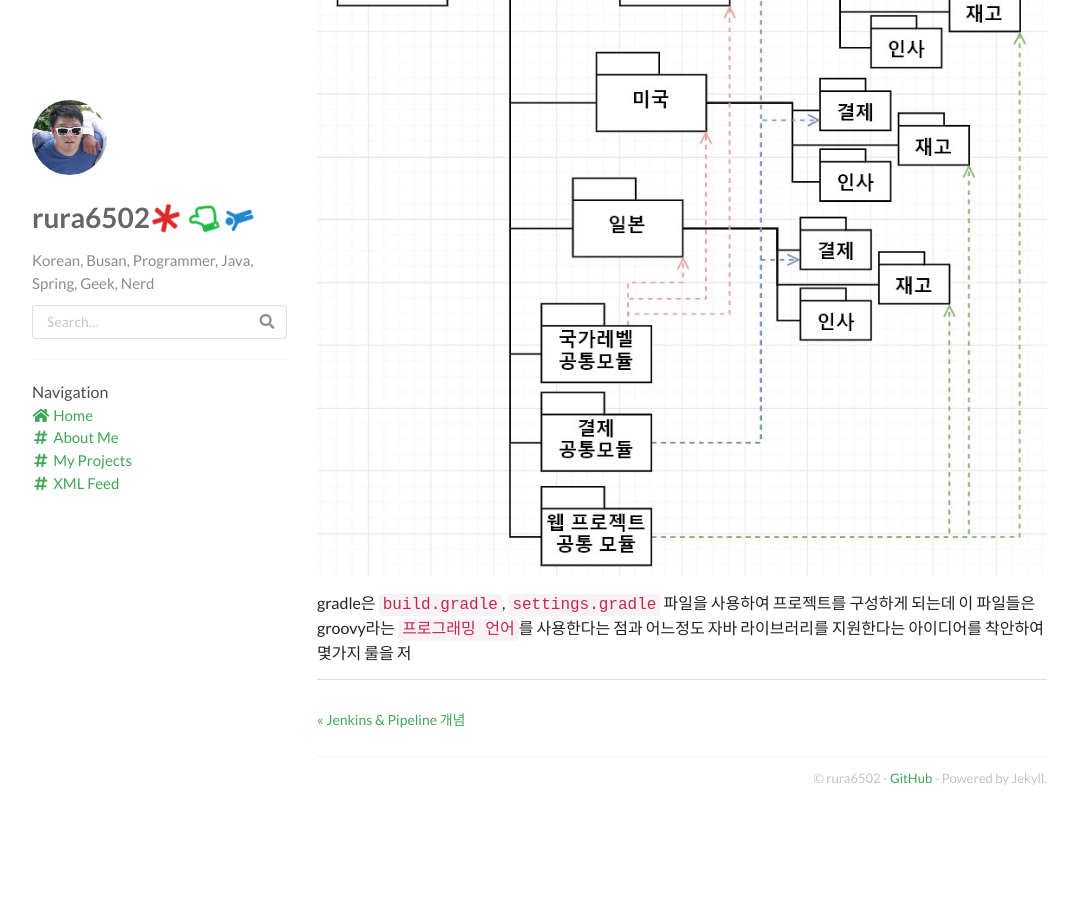
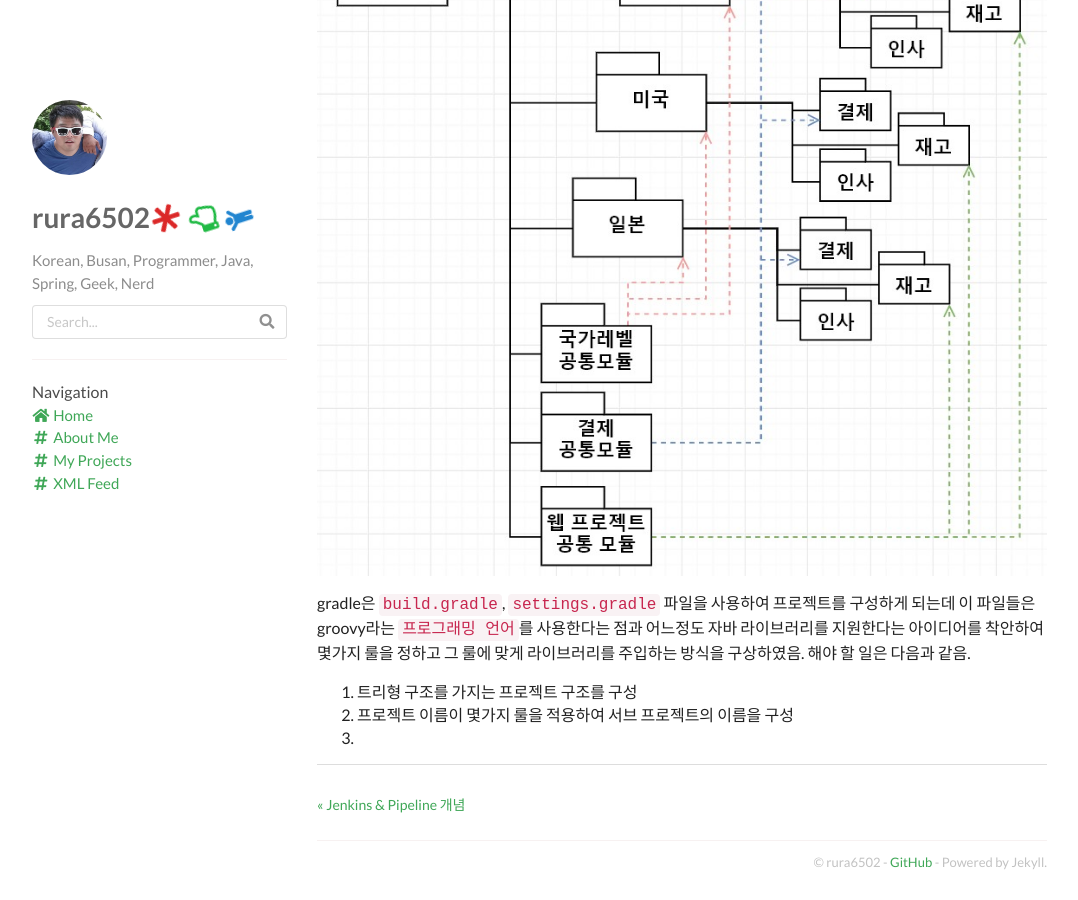
Before and after one commit to rura6502/rura6502.github.io, a Jekyll site: the page built from _posts/2019-05-25-Spring-Boot-Multi-Moudle-Project-using-Advanced-Gradle.md, in a window 1280 px wide and 900 px high, scrolled down 872 px. Shown: the whole window, without its empty margins (53-1131 px from the left). Built offline with Jekyll 4.4.1, drawn with Linux system fonts in a browser that asks for light colours; nearby versions of some CDN libraries; comment, search, counter and statistics services are not loaded; before the commit the page ends 1688 px from its top, so only the background shows below that.

Commit message:
_posts/2019-05-25-Spring-Boot-Multi-Moudle-Project-using-Advanced-Gradle.md updated from https://stackedit.io/

```diff
--- a/_posts/2019-05-25-Spring-Boot-Multi-Moudle-Project-using-Advanced-Gradle.md
+++ b/_posts/2019-05-25-Spring-Boot-Multi-Moudle-Project-using-Advanced-Gradle.md
@@ -15,13 +15,17 @@ categories: [Spring_Boot, Gradle, Multi_Module]
 
 ![gradle-flexible-multimodule-project](https://github.com/rura6502/rura6502.github.io/blob/master/_posts/_image/gradle-flexible-multimodule-project.jpg?raw=true)
 
-gradle은 `build.gradle`, `settings.gradle` 파일을 사용하여 프로젝트를 구성하게 되는데 이 파일들은 groovy라는 `프로그래밍 언어`를 사용한다는 점과 어느정도 자바 라이브러리를 지원한다는 아이디어를 착안하여 몇가지 룰을 저
+gradle은 `build.gradle`, `settings.gradle` 파일을 사용하여 프로젝트를 구성하게 되는데 이 파일들은 groovy라는 `프로그래밍 언어`를 사용한다는 점과 어느정도 자바 라이브러리를 지원한다는 아이디어를 착안하여 몇가지 룰을 정하고 그 룰에 맞게 라이브러리를 주입하는 방식을 구상하였음. 해야 할 일은 다음과 같음.
+
+1. 트리형 구조를 가지는 프로젝트 구조를 구성
+2. 프로젝트 이름이 몇가지 룰을 적용하여 서브 프로젝트의 이름을 구성
+3.
 
 
 
 
 
 <!--stackedit_data:
-eyJoaXN0b3J5IjpbLTE5MTYyMDIwOTYsLTE4NTA1NzcyNzgsLT
-E5OTE0NTA1MDBdfQ==
+eyJoaXN0b3J5IjpbLTM2MTc4OTA3MywtMTg1MDU3NzI3OCwtMT
+k5MTQ1MDUwMF19
 -->
```
